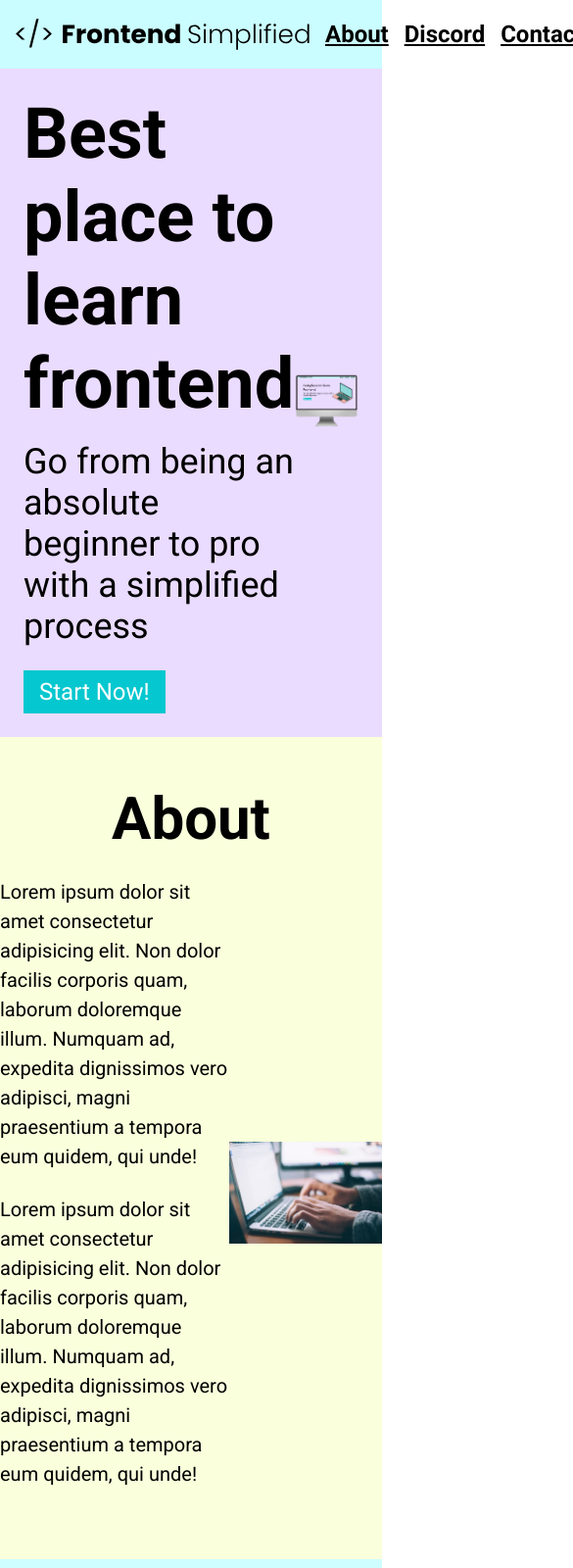
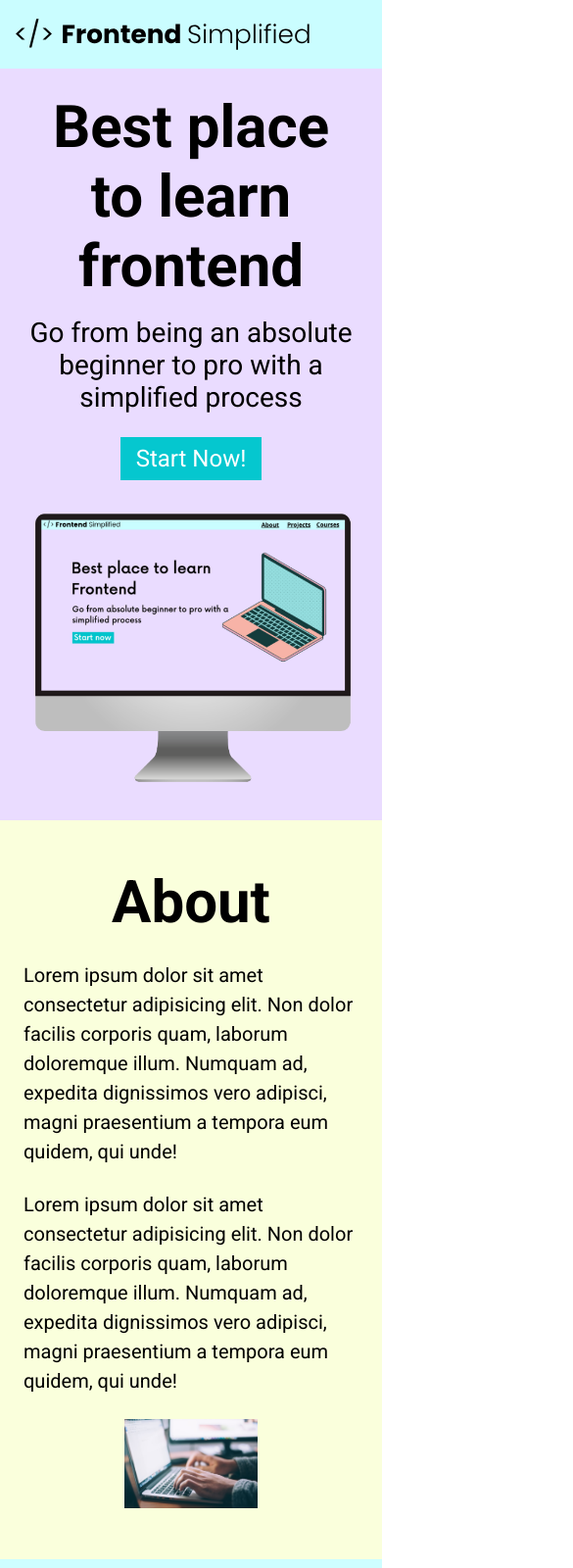
Before and after one commit to charlottelokko/MiniMiniProject, a plain HTML site: page index.html in a window 390 px wide. Shown: the top 1600 px of the page at 98% size, 585 px wide, since content can reach past the window. Drawn offline with Linux system fonts and the light colour scheme.

Commit message:
Added responsiveness

```diff
--- a/index.html
+++ b/index.html
@@ -19,13 +19,13 @@
       </nav>
       <header>
         <div class="row">
-          <div>
+          <div class="home__description">
             <h1>Best place to learn frontend</h1>
             <p class="subheader">
               Go from being an absolute beginner to pro with a simplified
               process
             </p>
-            <button>Start Now!</button>
+            <button class="home__description--button">Start Now!</button>
           </div>
           <figure>
             <img src="./assets/laptop.png" alt="Home page image" />
--- a/style.css
+++ b/style.css
@@ -93,6 +93,8 @@ h2 {
   display: flex;
   justify-content: center;
   align-items: center;
+  padding: 0 24px;
+
 }
 
 .about__img--wrapper {
@@ -133,6 +135,7 @@ form {
   display: flex;
   flex-direction: column;
   margin: 0 auto;
+  padding: 0 24px;
 }
 
 input,
@@ -162,3 +165,68 @@ footer {
 .footer__link {
   padding: 0 16px;
 }
+
+/* Small phones, tablets, large smartphones */
+@media (max-width:728px){
+  .row{
+    flex-direction: column;
+  }
+
+  .home__description{
+    margin-bottom: 24px;
+    display: flex;
+    flex-direction: column;
+    align-items: center;
+  }
+
+  .home__description--button{
+    max-width: 240px;
+  }
+
+  h1{
+    text-align: center;
+    font-size: 60px;
+  }
+
+  .subheader{
+    text-align: center;
+    font-size: 28px;
+  }
+
+  ul{
+    display: none;
+  }
+
+  .section__description{
+    flex-direction: column;
+  }
+
+  .section__description--wrapper{
+    width: 100%;
+  }
+
+  .about__img--wrapper{
+    width: 100;
+  }
+
+  #discord .section__description{
+    flex-direction: column-reverse;
+  }
+
+  footer{
+    padding: 48px 24px;
+  }
+
+  .footer__logo {
+    max-width: 360px;
+  }
+
+  .footer__link{
+    padding: 0 4px;
+    font-size: 18px;
+  }
+
+  .footer__links{
+    margin-bottom: 24px;
+  }
+}
```
